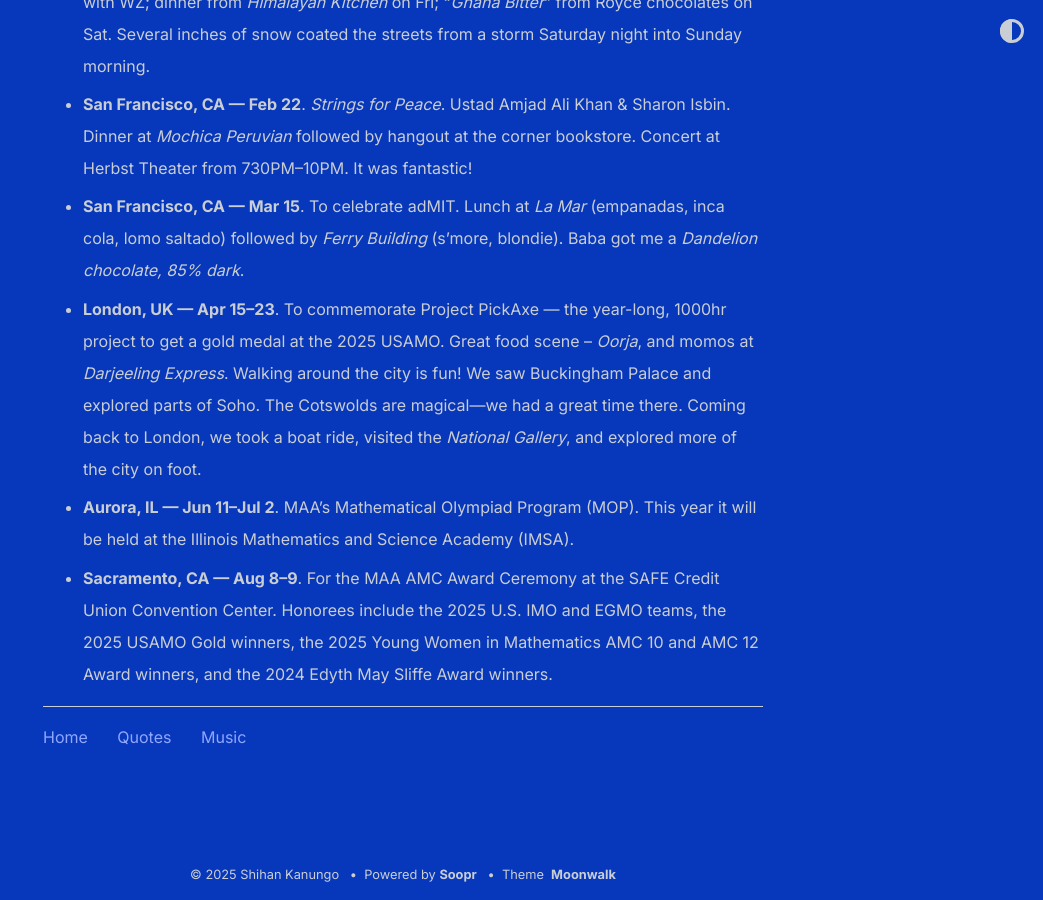
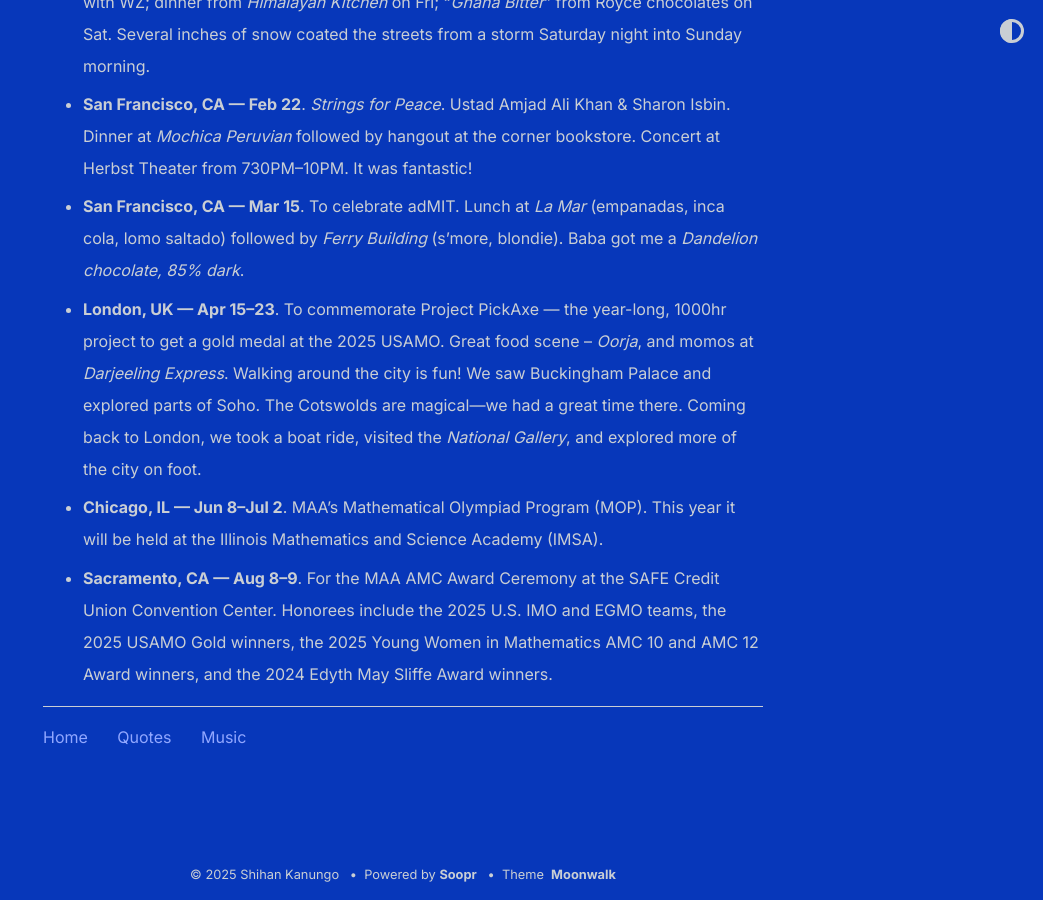
Before and after one commit to shihankanungo/shihankanungo.github.io, a Jekyll site: the page built from wrapped.md, in a window 1280 px wide and 900 px high, scrolled down 4127 px. Shown: the whole window, without its empty margins (237-1280 px from the left). Built offline with Jekyll 4.4.1, drawn with Linux system fonts in a browser that asks for light colours.

Commit message:
Update wrapped.md

```diff
--- a/wrapped.md
+++ b/wrapped.md
@@ -98,5 +98,5 @@
 - **San Francisco, CA --- Feb 22**. *Strings for Peace*. Ustad Amjad Ali Khan & Sharon Isbin. Dinner at *Mochica Peruvian* followed by hangout at the corner bookstore. Concert at Herbst Theater from 730PM--10PM. It was fantastic!
 - **San Francisco, CA --- Mar 15**. To celebrate adMIT. Lunch at *La Mar* (empanadas, inca cola, lomo saltado) followed by _Ferry Building_ (s'more, blondie). Baba got me a *Dandelion chocolate, 85% dark*.
 - **London, UK --- Apr 15--23**. To commemorate Project PickAxe --- the year-long, 1000hr project to get a gold medal at the 2025 USAMO. Great food scene -- _Oorja_, and momos at _Darjeeling Express_. Walking around the city is fun! We saw Buckingham Palace and explored parts of Soho. The Cotswolds are magical---we had a great time there. Coming back to London, we took a boat ride, visited the _National Gallery_, and explored more of the city on foot.
-- **Aurora, IL --- Jun 11--Jul 2**. MAA's Mathematical Olympiad Program (MOP). This year it will be held at the Illinois Mathematics and Science Academy (IMSA).
+- **Chicago, IL --- Jun 8--Jul 2**. MAA's Mathematical Olympiad Program (MOP). This year it will be held at the Illinois Mathematics and Science Academy (IMSA).
 - **Sacramento, CA --- Aug 8--9**. For the MAA AMC Award Ceremony at the SAFE Credit Union Convention Center. Honorees include the 2025 U.S. IMO and EGMO teams, the 2025 USAMO Gold winners, the 2025 Young Women in Mathematics AMC 10 and AMC 12 Award winners, and the 2024 Edyth May Sliffe Award winners.
```
